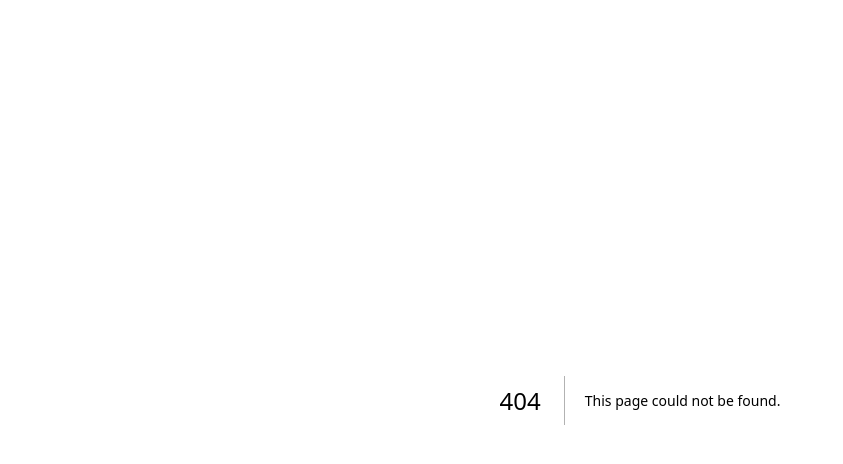
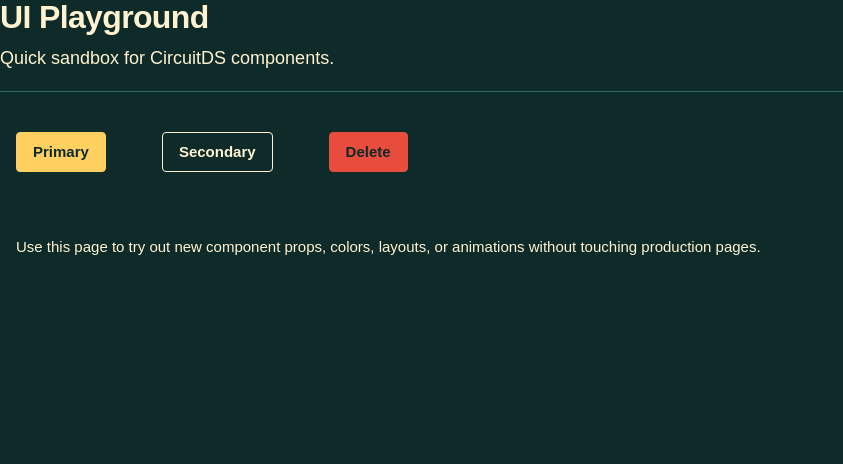
Before and after one commit to MD412/project-arceus, a Next.js app: page /ui-playground in a window 1280 px wide. Before the commit this address had no page. Shown: the top 464 px of the page, without its empty margins (0-843 px from the left). Built offline with nearby package versions, Linux system fonts and the light colour scheme; a web font is replaced by a local one.

Commit message:
feat: add /ui-playground page and nav link for component sandbox

```diff
--- /dev/null
+++ b/app/ui-playground/page.tsx
@@ -0,0 +1,30 @@
+import React from 'react';
+import PageLayout from '@/components/layout/PageLayout';
+import { Button } from '@/components/ui/Button';
+import { Card } from '@/components/ui/Card';
+
+export const metadata = {
+  title: 'UI Playground',
+  description: 'A scratchpad to experiment with design-system components in isolation.',
+};
+
+export default function UIPlaygroundPage() {
+  return (
+    <PageLayout title="UI Playground" description="Quick sandbox for CircuitDS components.">
+      <section style={{ display: 'flex', gap: '1.5rem', flexWrap: 'wrap' }}>
+        <Button variant="primary">Primary</Button>
+        <Button variant="secondary">Secondary</Button>
+        <Button variant="destructive">Delete</Button>
+      </section>
+
+      <section style={{ marginTop: '2rem' }}>
+        <Card style={{ padding: '1rem' }}>
+          <p style={{ margin: 0 }}>
+            Use this page to try out new component props, colors, layouts, or animations without
+            touching production pages.
+          </p>
+        </Card>
+      </section>
+    </PageLayout>
+  );
+}
--- a/components/Navigation.tsx
+++ b/components/Navigation.tsx
@@ -15,6 +15,7 @@ const navigationConfig: NavigationConfigItem[] = [
   // This first set of links appears under the main title.
   { type: 'link', label: 'Collection', href: '/' },
   { type: 'link', label: 'My Scans', href: '/scans' },
+  { type: 'link', label: 'UI Playground', href: '/ui-playground' },
 
   // This creates a new group with a heading, providing visual separation.
   {
```
